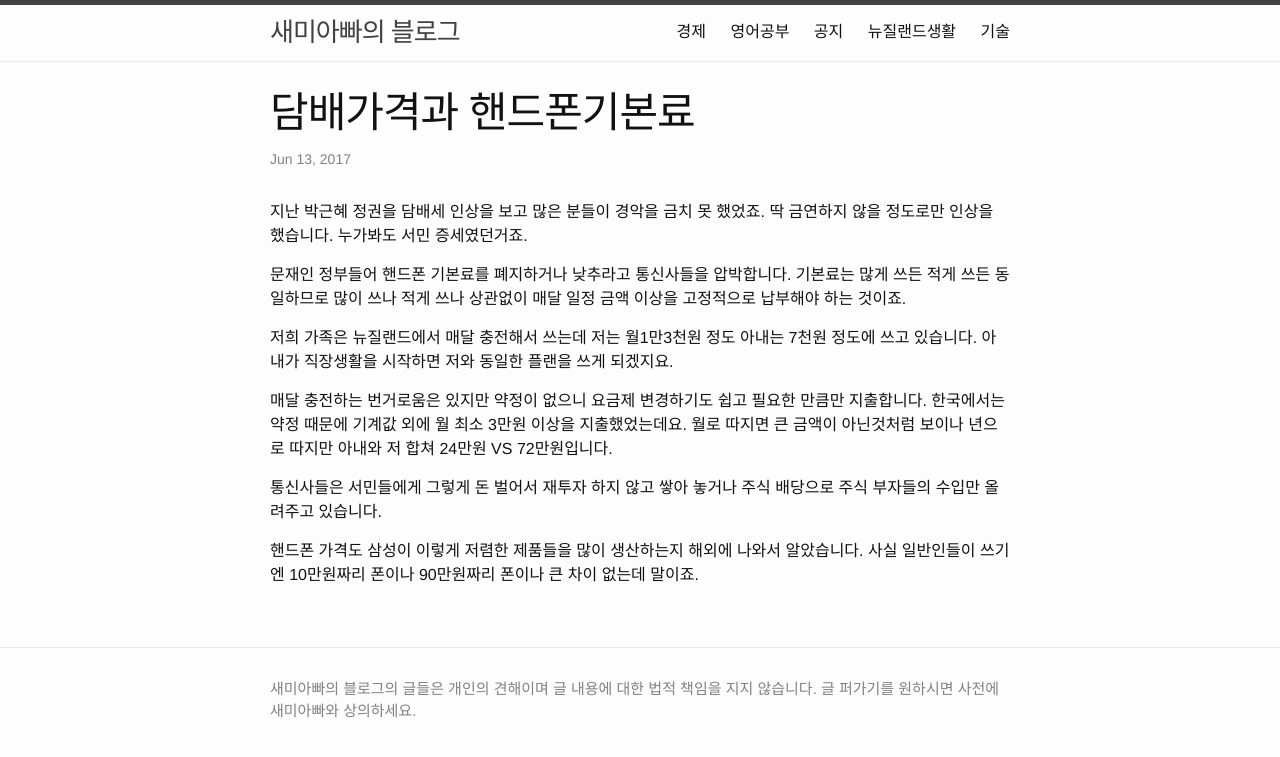
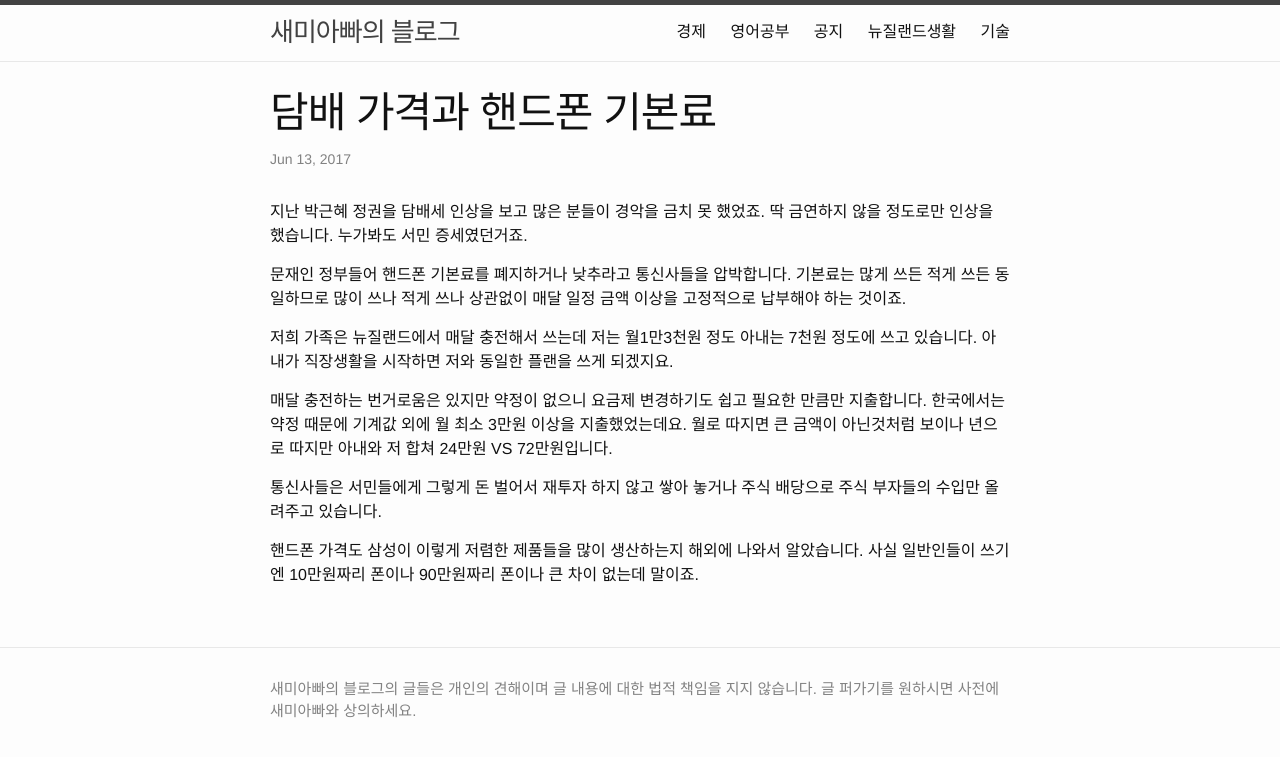
Before and after one commit to comsiro/comsiro.github.io, a Jekyll site: the page built from _posts/economy/2017-06-14-CigarretePriceAndMobileStandardFee.markdown, in a window 1280 px wide. Shown: the top 757 px of the page. Built offline with Jekyll 4.4.1, drawn with Linux system fonts in a browser that asks for light colours; comment, search, counter and statistics services are not loaded.

Commit message:
Subject change

```diff
--- a/_posts/economy/2017-06-14-CigarretePriceAndMobileStandardFee.markdown
+++ b/_posts/economy/2017-06-14-CigarretePriceAndMobileStandardFee.markdown
@@ -1,7 +1,7 @@
 ---
 layout: post
 comments: true
-title:  담배가격과 핸드폰기본료
+title:  담배 가격과 핸드폰 기본료
 date:   2017-06-14 05:55:12 +1200
 categories: economy
 ---
```
